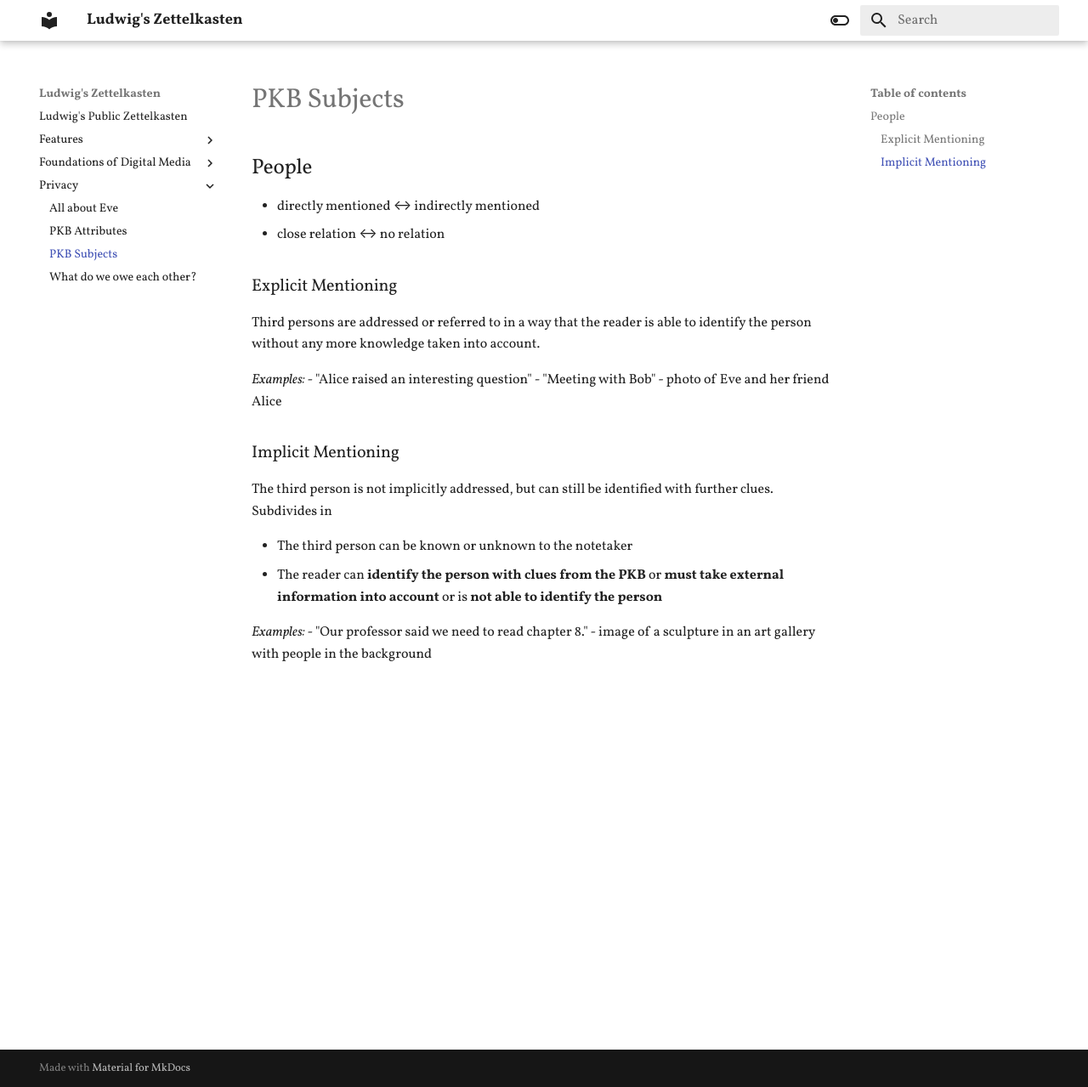
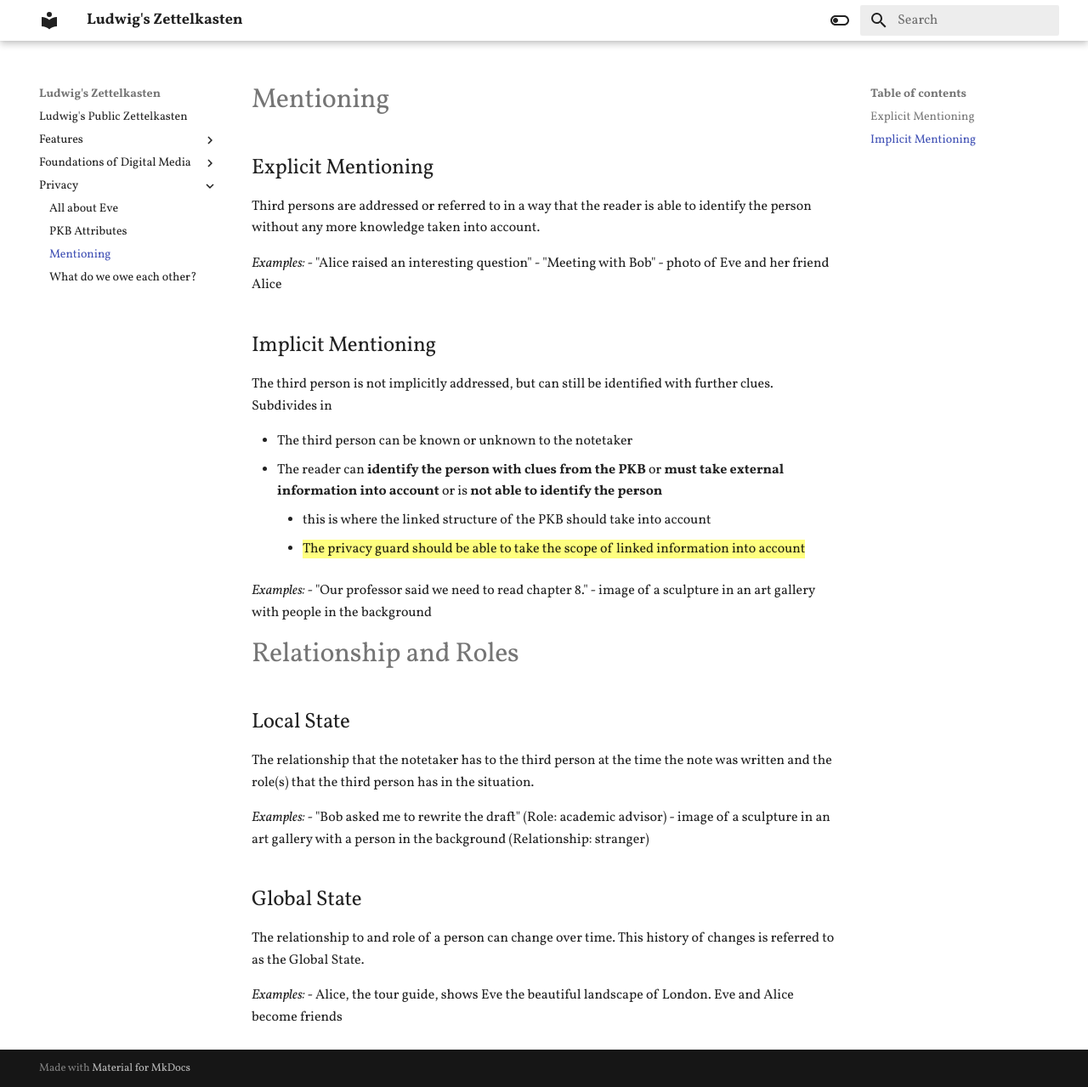
Before and after one commit to henicosa/foundations-diary, an MkDocs documentation site: the page built from docs/Privacy/PKB Subjects.md, in a window 1280 px wide and 1279 px high. Shown: the whole window at 85% size. Built offline with MkDocs 1.6.1 and Material for MkDocs 9.7.7, drawn with Linux system fonts in a browser that asks for light colours.

Commit message:
”30Nov2022-1520”

```diff
--- a/docs/Privacy/PKB Subjects.md
+++ b/docs/Privacy/PKB Subjects.md
@@ -1,8 +1,6 @@
-## People
-- directly mentioned ↔ indirectly mentioned
-- close relation ↔ no relation
+# Mentioning
 
-### Explicit Mentioning
+## Explicit Mentioning
 Third persons are addressed or referred to in a way that the reader is able to identify the person without any more knowledge taken into account.
 
 *Examples:*
@@ -10,12 +8,29 @@ Third persons are addressed or referred to in a way that the reader is able to i
 - "Meeting with Bob"
 - photo of Eve and her friend Alice
 
-### Implicit Mentioning
+## Implicit Mentioning
 The third person is not implicitly addressed, but can still be identified with further clues. Subdivides in
 
 - The third person can be known or unknown to the notetaker
 - The reader can **identify the person with clues from the PKB** or **must take external information into account** or is **not able to identify the person**
+	- this is where the linked structure of the PKB should take into account
+	- ==The privacy guard should be able to take the scope of linked information into account==
 
 *Examples:*
 - "Our professor said we need to read chapter 8."
 - image of a sculpture in an art gallery with people in the background
+
+# Relationship and Roles
+
+## Local State
+The relationship that the notetaker has to the third person at the time the note was written and the role(s) that the third person has in the situation.
+
+*Examples:*
+- "Bob asked me to rewrite the draft" (Role: academic advisor)
+- image of a sculpture in an art gallery with a person in the background (Relationship: stranger)
+
+## Global State
+The relationship to and role of a person can change over time. This history of changes is referred to as the Global State.
+
+*Examples:*
+- Alice, the tour guide, shows Eve the beautiful landscape of London. Eve and Alice become friends
```
Also changed, not shown: docs/Foundations of Digital Media/Fifth Week.md (+1 -1 lines), docs/Foundations of Digital Media/Foundations of Digital Media.md (+1 -0 lines), docs/Foundations of Digital Media/Second Literature Review Guidelines.md (+2 -0 lines), docs/Foundations of Digital Media/Second Literature Review.md (+1 -1 lines), docs/Privacy/Privacy - Final Project.md (+52 -0 lines), docs/Foundations of Digital Media/Project Machine Assisted Governance.md (renamed from docs/Foundations of Digital Media/Machine Assisted Governance.md).
